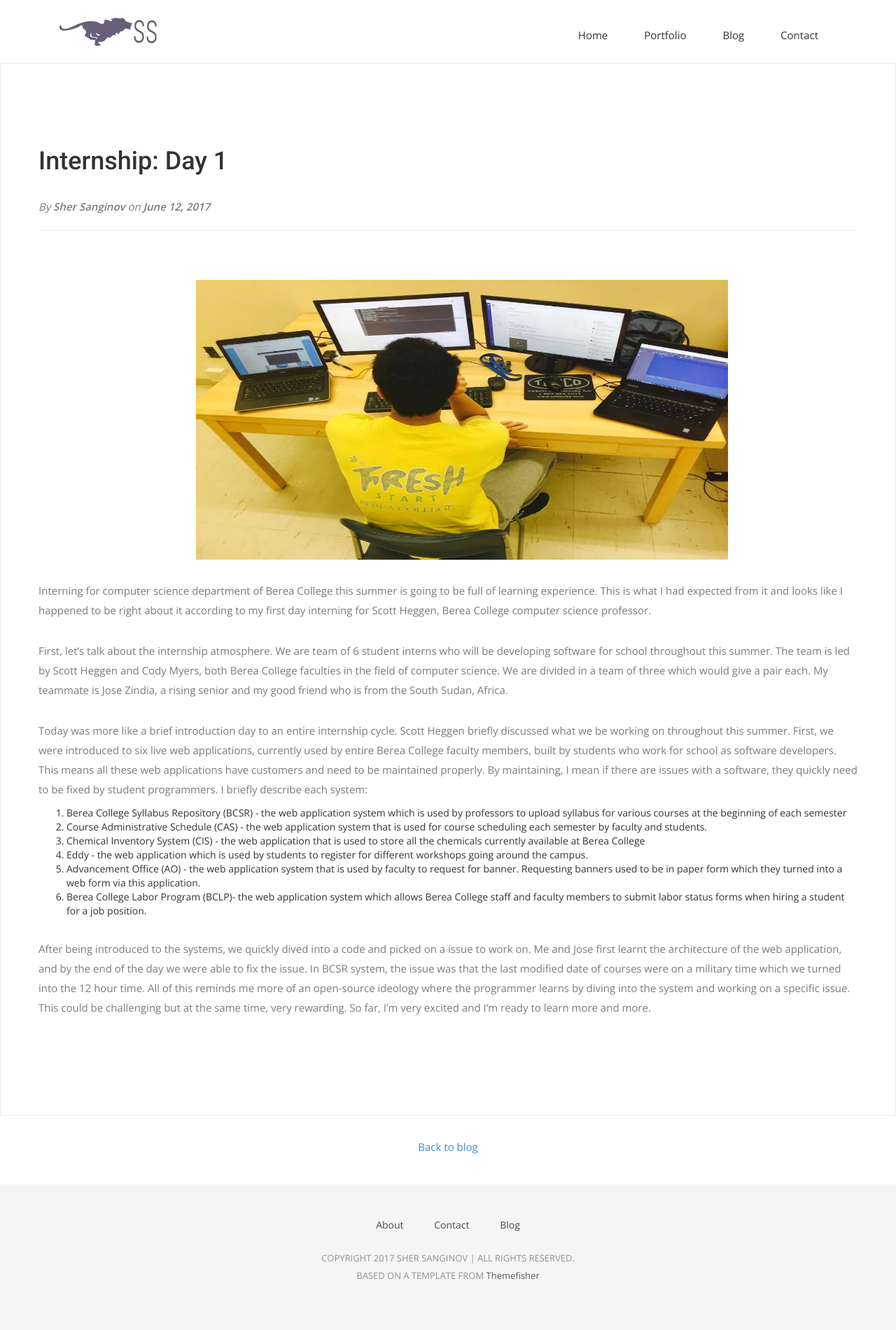
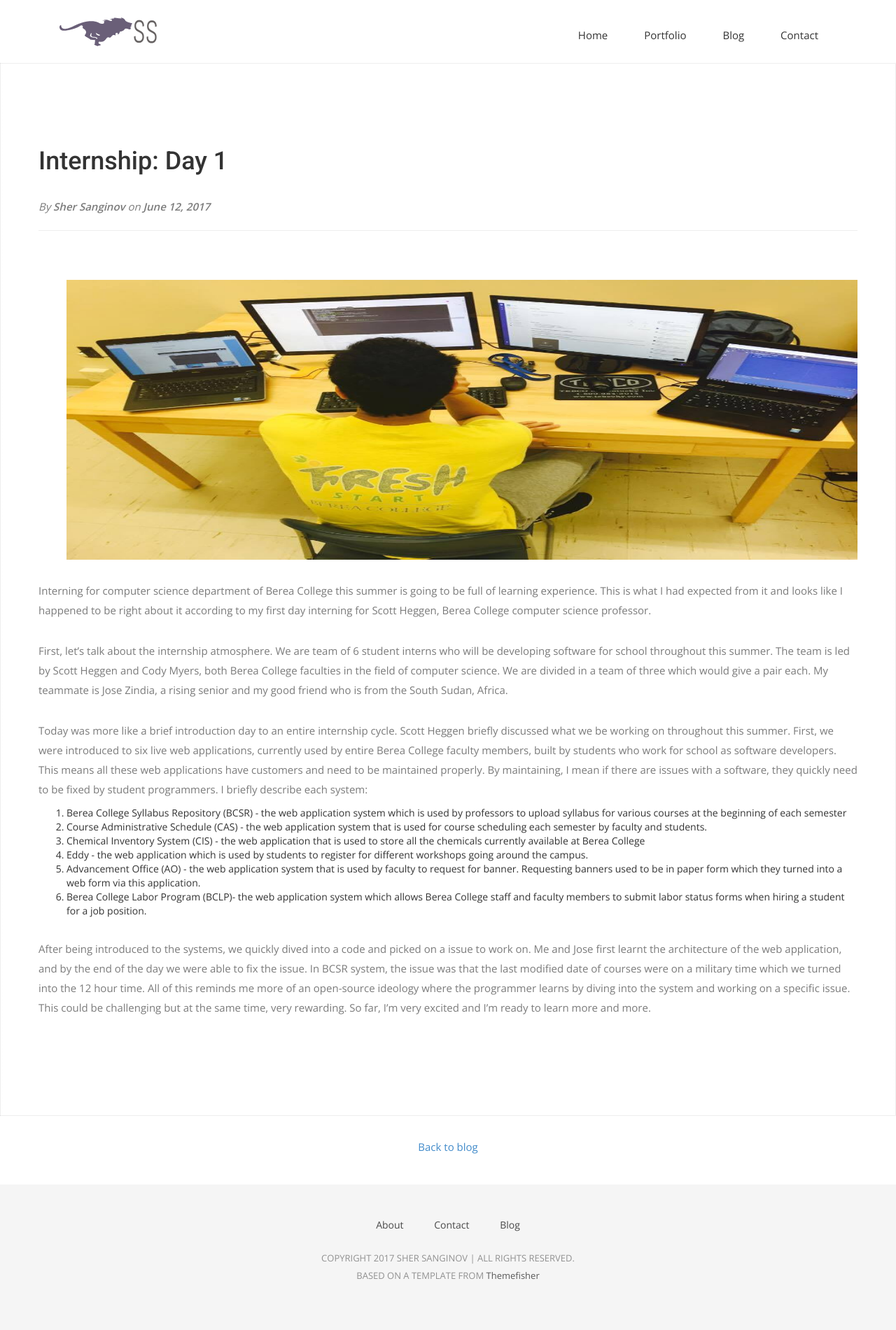
Before and after one commit to sanginovs/personal-website, a Jekyll site: the page built from _posts/2017-06-12-super-long-article.md, in a window 1280 px wide. Shown: the whole page at 70% size. Built offline with Jekyll 4.4.1, drawn with Linux system fonts in a browser that asks for light colours; nearby versions of some CDN libraries; some web fonts are replaced.

Commit message:
uploading my blog for my first day of internship

```diff
--- a/_posts/2017-06-12-super-long-article.md
+++ b/_posts/2017-06-12-super-long-article.md
@@ -5,7 +5,7 @@
 ---
 
 
-<img class="img-responsive" src="/assets/img/aaa.jpg" alt="Drawing" style="width: 800px; height: 400px; display: block; margin-left: auto; margin-right: auto; ">
+<img class="img-responsive" src="/assets/img/aaa.jpg" alt="Drawing" style="width: 1200px; height: 400px; display: block; margin-left: auto; margin-right: auto; ">
 
 
 Interning for computer science department of Berea College this summer is going to be full of learning experience. This is what I had expected from it and looks like I happened to be right about it according to my first day interning for Scott Heggen, Berea College computer science professor.
```
